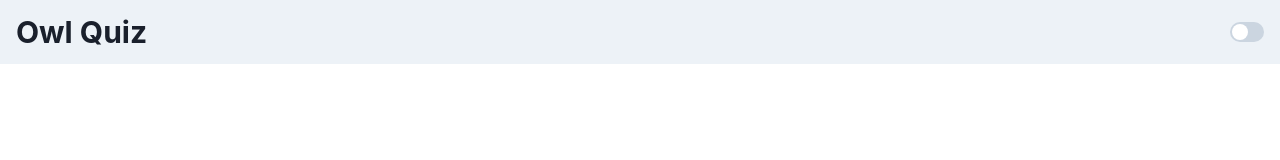
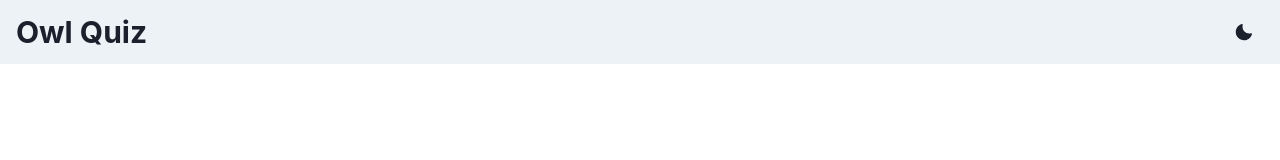
Before and after one commit to varenaggarwal/owl-quiz, a React (Create React App) app: page / in a window 1280 px wide. Shown: the top 160 px of the page. Built offline with nearby package versions, Linux system fonts and the light colour scheme.

Commit message:
Dark Mode

```diff
--- a/src/components/NavBar.tsx
+++ b/src/components/NavBar.tsx
@@ -14,6 +14,8 @@ import { HamburgerIcon, CloseIcon } from "@chakra-ui/icons";
 import { useNavigate } from "react-router";
 import { Logo } from "./Logo";
 import { Link } from "react-router-dom";
+import { SunIcon, MoonIcon } from "@chakra-ui/icons";
+import { FaSun } from "react-icons/fa";
 
 export default function Navbar() {
   const { isOpen, onOpen, onClose } = useDisclosure();
@@ -57,11 +59,20 @@ export default function Navbar() {
             </HStack>
           </HStack>
           <Flex alignItems={"center"}>
-            <Switch
+            {/* <Switch
               color="green"
               isChecked={isDark}
               onChange={toggleColorMode}
+            /> */}
+            <IconButton
+              variant="ghost"
+              // colorScheme="blue"
+              aria-label="Toggle Dark Mode"
+              fontSize="large"
+              icon={isDark ? <FaSun /> : <MoonIcon />}
+              onClick={toggleColorMode}
             />
+            {/* {isDark ? <SunIcon /> : <MoonIcon />} */}
           </Flex>
         </Flex>
 
```
Also changed, not shown: 1 other file (tests, documents, lock files or other folders).
